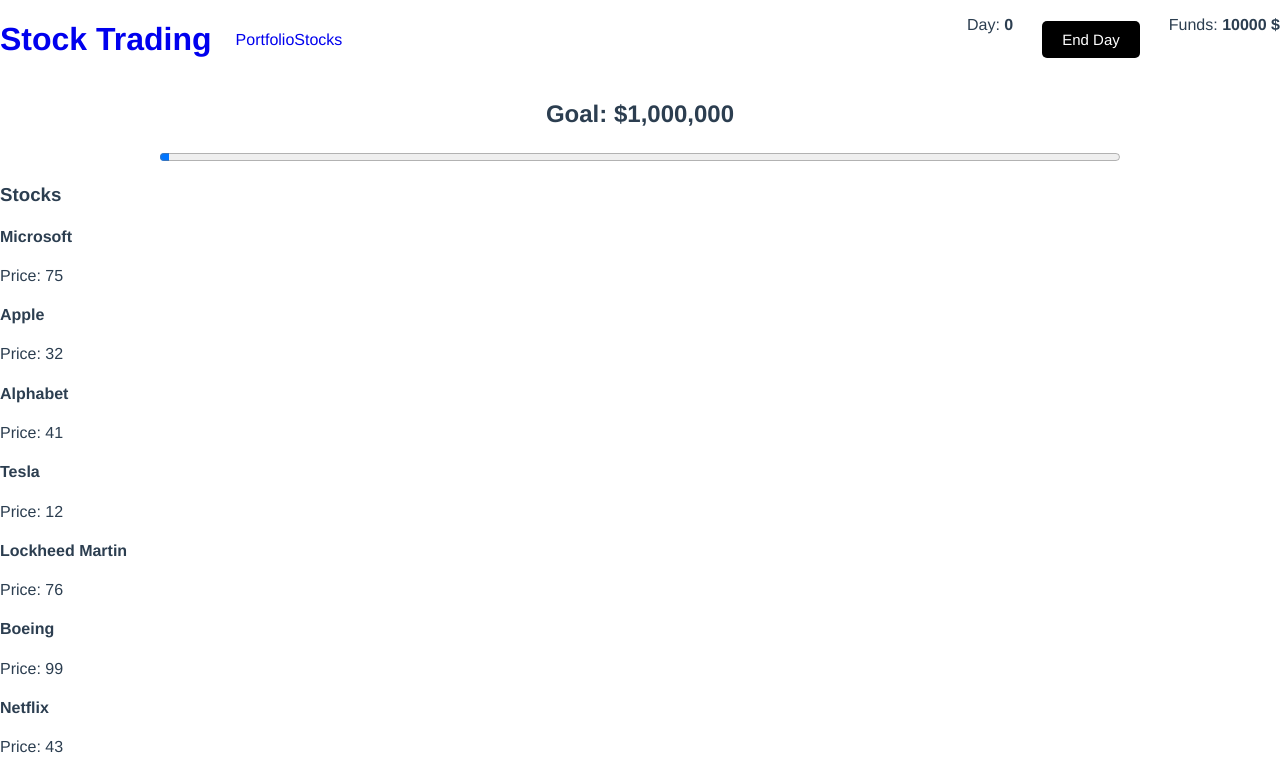
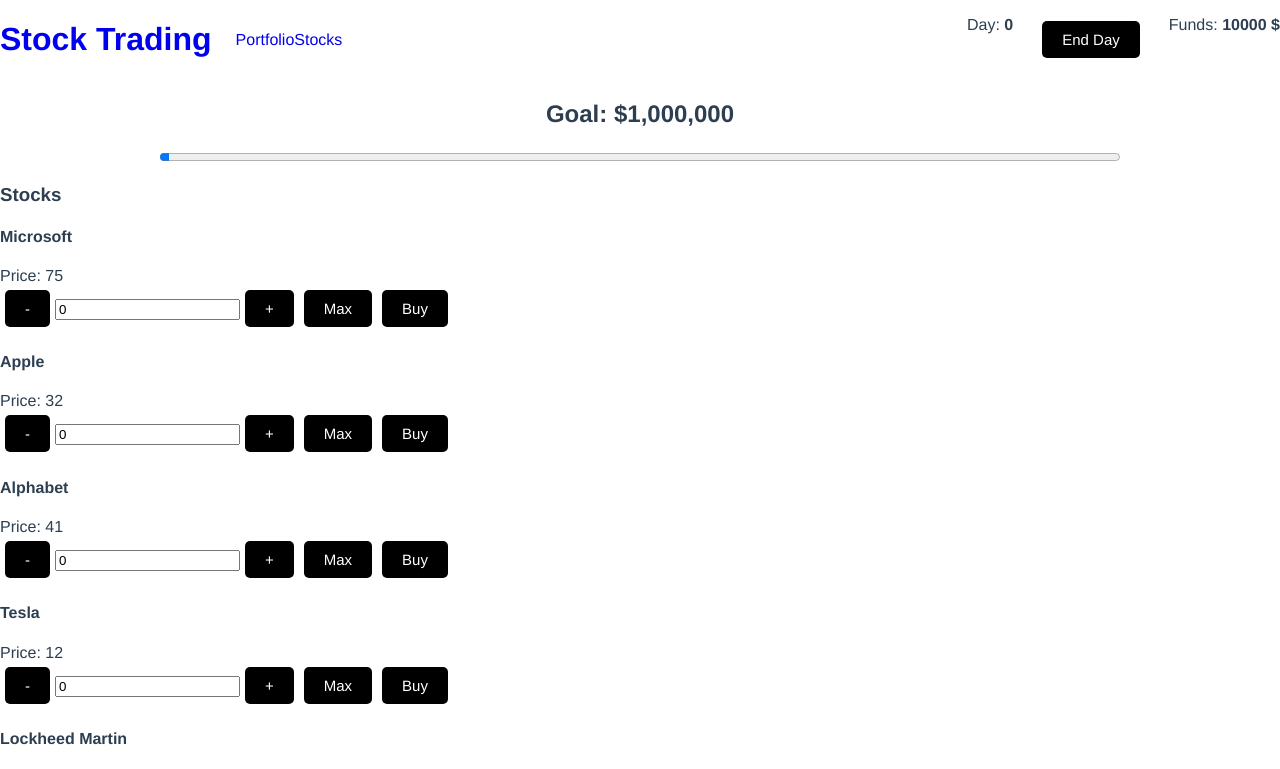
Before and after one commit to husky93/vue-stock-trader, a Vue app: page /#/stocks in a window 1280 px wide. Shown: the top 769 px of the page. Built offline with nearby package versions, Linux system fonts and the light colour scheme.

Commit message:
Add button and input handlers to Stock component

```diff
--- a/src/components/Stock.vue
+++ b/src/components/Stock.vue
@@ -4,13 +4,53 @@
     <div>
       Price: <span>{{ price }}</span>
     </div>
+    <div class="stock-ui">
+      <Button @btn-click="decreaseCount" text="-" />
+      <input
+        type="number"
+        @input="handleMaxInput"
+        v-model="count"
+        :max="maxAmount"
+      />
+      <Button @btn-click="increaseCount" text="+" />
+      <Button @btn-click="setCount(maxAmount)" text="Max" />
+      <Button text="Buy" />
+    </div>
   </div>
 </template>
 
 <script>
+import Button from './Button.vue'
+
 export default {
   name: 'StockElement',
-  props: ['name', 'price'],
+  props: ['name', 'price', 'id'],
+  components: {
+    Button,
+  },
+  data() {
+    return {
+      count: 0,
+      maxAmount: this.$store.getters.getMaxAmount(this.id),
+    }
+  },
+  methods: {
+    increaseCount() {
+      console.log(this.id)
+      if (this.count < this.maxAmount) this.count++
+    },
+    decreaseCount() {
+      if (this.count > 0) this.count--
+    },
+    setCount(number) {
+      this.count = number
+    },
+    handleMaxInput() {
+      if (this.count > this.maxAmount) {
+        this.count = this.maxAmount
+      }
+    },
+  },
 }
 </script>
 
--- a/src/store/index.js
+++ b/src/store/index.js
@@ -7,15 +7,15 @@
     stocksOwned: [],
     stocksAvailable: [
       { id: 0, name: 'Microsoft', price: 75 },
-      { id: 0, name: 'Apple', price: 32 },
-      { id: 0, name: 'Alphabet', price: 41 },
-      { id: 0, name: 'Tesla', price: 12 },
-      { id: 0, name: 'Lockheed Martin', price: 76 },
-      { id: 0, name: 'Boeing', price: 99 },
-      { id: 0, name: 'Netflix', price: 43 },
-      { id: 0, name: 'Nvidia', price: 27 },
-      { id: 0, name: 'S&P500', price: 84 },
-      { id: 0, name: 'Blizzard', price: 91 },
+      { id: 1, name: 'Apple', price: 32 },
+      { id: 2, name: 'Alphabet', price: 41 },
+      { id: 3, name: 'Tesla', price: 12 },
+      { id: 4, name: 'Lockheed Martin', price: 76 },
+      { id: 5, name: 'Boeing', price: 99 },
+      { id: 6, name: 'Netflix', price: 43 },
+      { id: 7, name: 'Nvidia', price: 27 },
+      { id: 8, name: 'S&P500', price: 84 },
+      { id: 9, name: 'Blizzard', price: 91 },
     ],
   },
   mutations: {
--- a/src/views/StocksView.vue
+++ b/src/views/StocksView.vue
@@ -6,6 +6,7 @@
       :key="stock.id"
       :name="stock.name"
       :price="stock.price"
+      :id="stock.id"
     />
   </main>
 </template>
```
